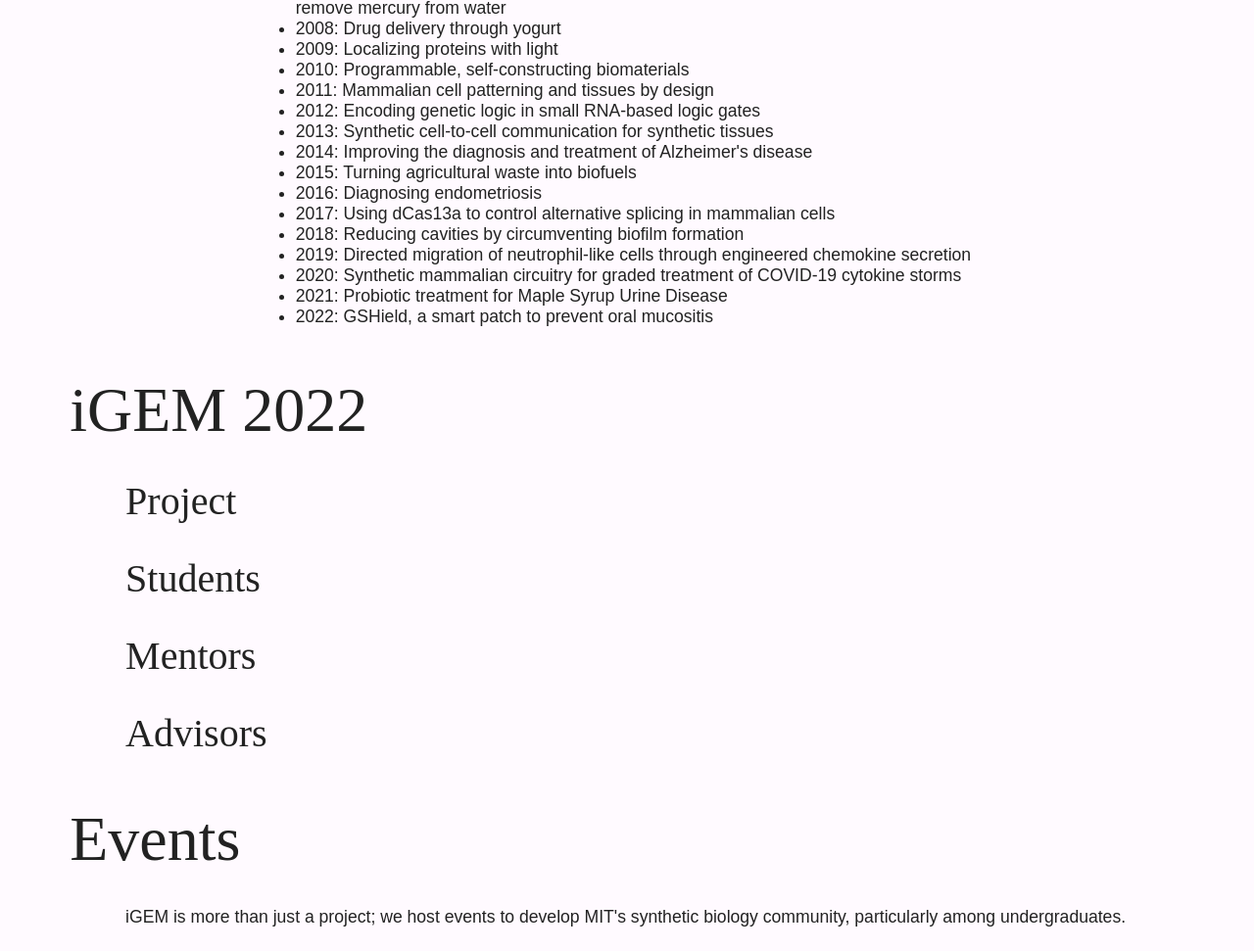
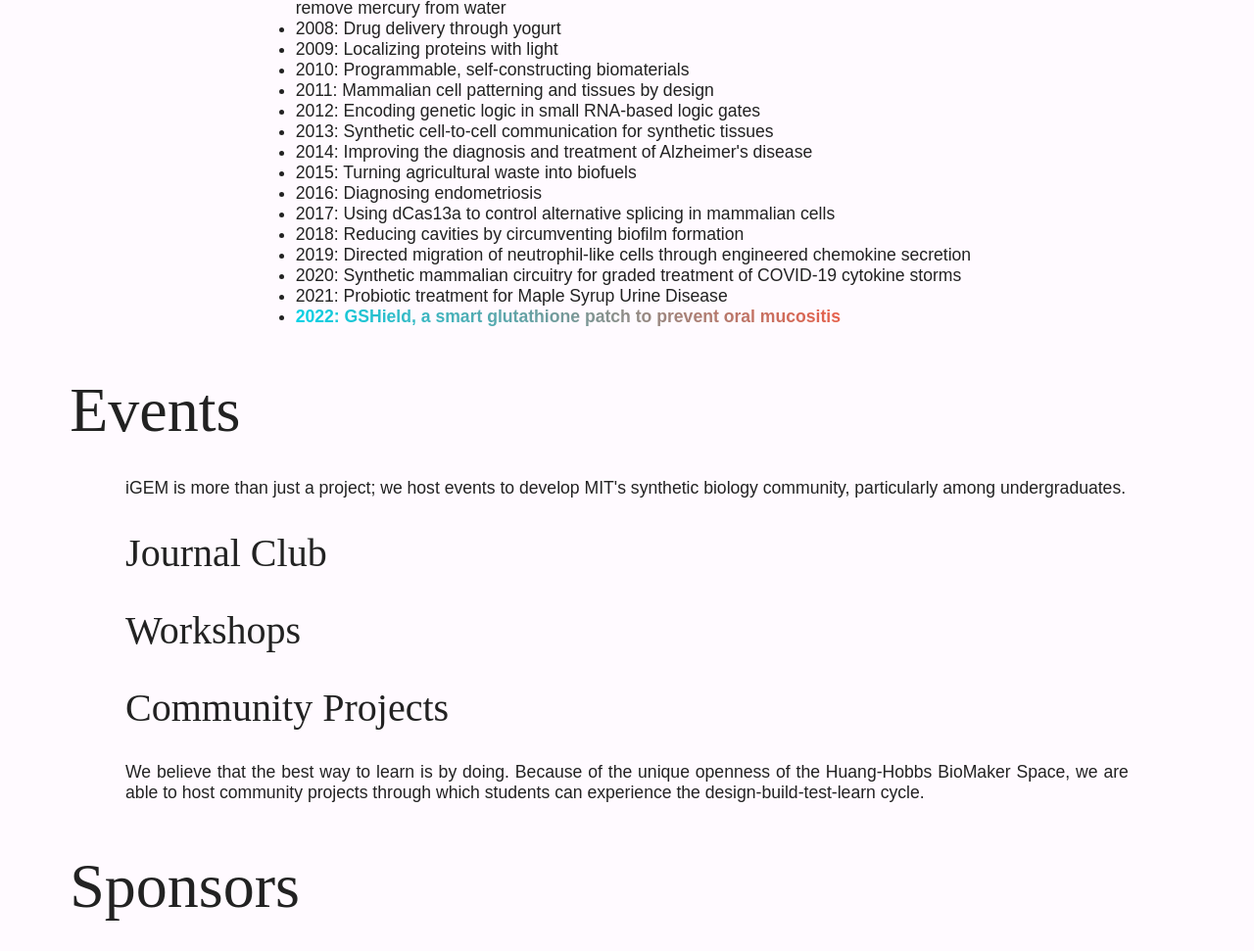
Before and after one commit to mit-igem/mit-igem.github.io, a Gatsby site: page / in a window 1280 px wide. Shown: the part 1074-2045 px from the top of the page at 98% size. Built offline with nearby package versions, Linux system fonts and the light colour scheme; Gatsby itself is replaced by a stand-in of ours; a web font is replaced by a local one.

Commit message:
link to igem2022 project

```diff
--- a/src/components/header.js
+++ b/src/components/header.js
@@ -19,7 +19,6 @@
 
       <nav className={styles.nav}>
         <a href="/#about">About</a>
-        <a href="/#igem2022">iGEM 2022</a>
         <a href="/#events">Events</a>
         <a href="/#sponsors">Sponsors</a>
       </nav>
--- a/src/pages/index.js
+++ b/src/pages/index.js
@@ -6,10 +6,6 @@
 import SponsorPlasmidsaurus from "../images/plasmidsaurus.png"
 
 import * as styles from "../styles/index.module.scss"
-
-const Member = () => <div></div>
-
-const Members = () => <div></div>
 
 const IndexPage = () => (
   <Layout>
@@ -113,19 +109,18 @@
                 COVID-19 cytokine storms
               </li>
               <li>2021: Probiotic treatment for Maple Syrup Urine Disease</li>
-              <li>2022: GSHield, a smart patch to prevent oral mucositis</li>
+              <li>
+                <a
+                  href="https://2022.igem.wiki/mit"
+                  target="_blank"
+                  rel="noreferer"
+                >
+                  2022: GSHield, a smart glutathione patch to prevent oral
+                  mucositis
+                </a>
+              </li>
             </ul>
           </p>
-        </section>
-
-        <section className={styles.section}>
-          <a name="igem2022"></a>
-          <h1>iGEM 2022</h1>
-          <h2>Project</h2>
-          <h2>Students</h2>
-          <Members />
-          <h2>Mentors</h2>
-          <h2>Advisors</h2>
         </section>
 
         <section className={styles.section}>
```
